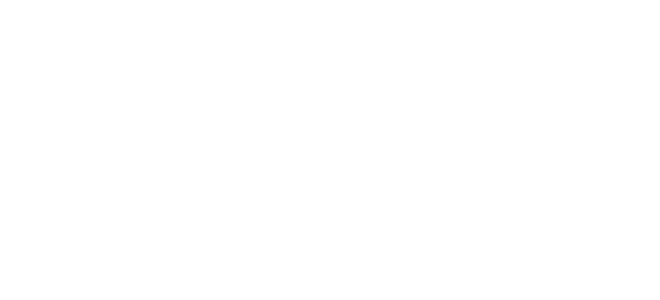
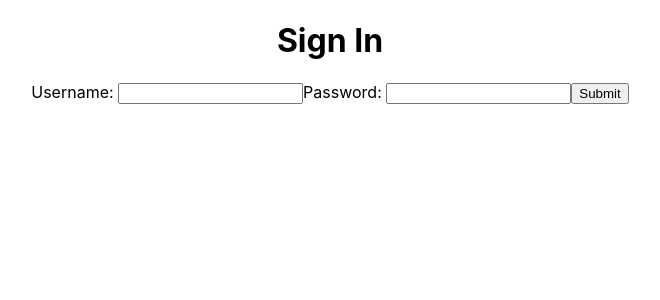
Before and after one commit to build-week-072019-clinical-trial-finder/clinical-trial-finder-FE, a React (Create React App) app: page / in a window 1280 px wide. Shown: the top 300 px of the page, without its empty margins (310-970 px from the left). Built offline with nearby package versions, Linux system fonts and the light colour scheme; the HTML template or start-up script is replaced by a standard one.

Commit message:
working on login page

```diff
--- a/src/App.js
+++ b/src/App.js
@@ -1,9 +1,11 @@
 import React from 'react';
+import Login from './pages/login'
 import './App.css';
 
 function App() {
   return (
     <div className="App">
+      <Login />
     </div>
   );
 }
--- a/src/pages/login.js
+++ b/src/pages/login.js
@@ -1,11 +1,53 @@
-import React from 'react'
+import React, { useState } from 'react'
 
-const login = () => {
+
+const Login = props => {
+    const [input, setInput] = useState({
+        username: "",
+        password: "",
+        id: null
+    })
+    const inputHandler = e => {
+        console.log("target name", e.target.name);
+        console.log("value", e.target.value);
+        setInput({ ...input, [e.target.name]: e.target.value });
+      };
+      const submitHandler = e => {
+        e.preventDefault();
+        props.add({ ...input, id: Math.random() });
+        setInput({
+          name: "",
+          email: "",
+          role: "",
+          id: null
+        });
+      };
     return (
-        <div>
-
-        </div>
+        <form onSubmit={submitHandler}>
+            <h1>Sign In</h1>
+            <div>
+                <label htmlFor="Username">
+                    Username:{" "}
+                    <input
+                        type="text"
+                        value={input.name}
+                        onChange={inputHandler}
+                        name="username"
+                        />
+                </label>
+                <label htmlFor="Password">
+                    Password:{" "}
+                    <input
+                        type="text"
+                        value={input.password}
+                        onChange={inputHandler}
+                        name="password"
+                    />
+                </label>
+                <button>Submit</button>
+            </div>
+        </form>
     )
 }
 
-export default login
+export default Login
```
